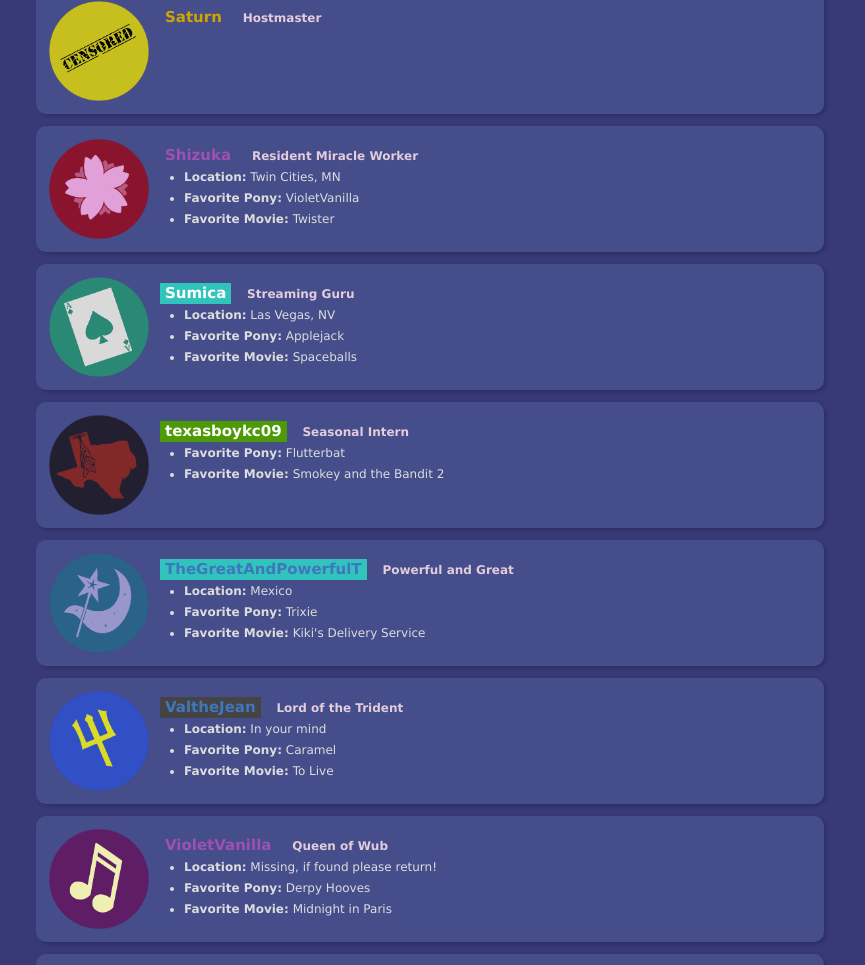
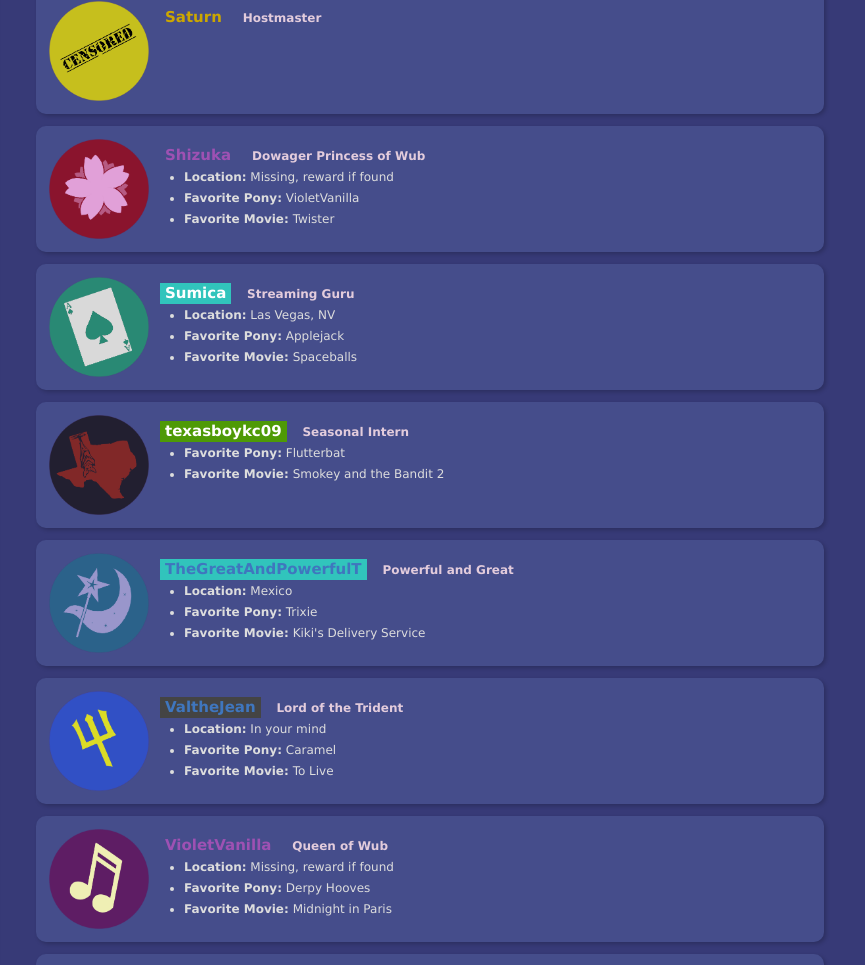
Before and after one commit to Bronystate/brstv3, a Jekyll site: the page built from index_about.md, in a window 1280 px wide and 1400 px high, scrolled down 2202 px. Shown: the part 111-1076 px from the top of the window, without its empty margins (0-865 px from the left). Built offline with Jekyll 4.4.1, drawn with Linux system fonts in a browser that asks for light colours; nearby versions of some CDN libraries; our own code applies the rules of GitHub Pages for plain Markdown files.

Commit message:
title change for shizu

```diff
--- a/_data/staff-list.yml
+++ b/_data/staff-list.yml
@@ -98,8 +98,8 @@ staff:
 
   - nick: Shizuka
     forecolor: 6
-    title: Resident Miracle Worker
-    location: Twin Cities, MN
+    title: Dowager Princess of Wub
+    location: Missing, reward if found
     favpone: VioletVanilla
     favmovie: Twister
 
@@ -137,7 +137,7 @@ staff:
   - nick: VioletVanilla
     forecolor: 6
     title: Queen of Wub
-    location: Missing, if found please return!
+    location: Missing, reward if found
     favpone: Derpy Hooves
     favmovie: Midnight in Paris
 
```
